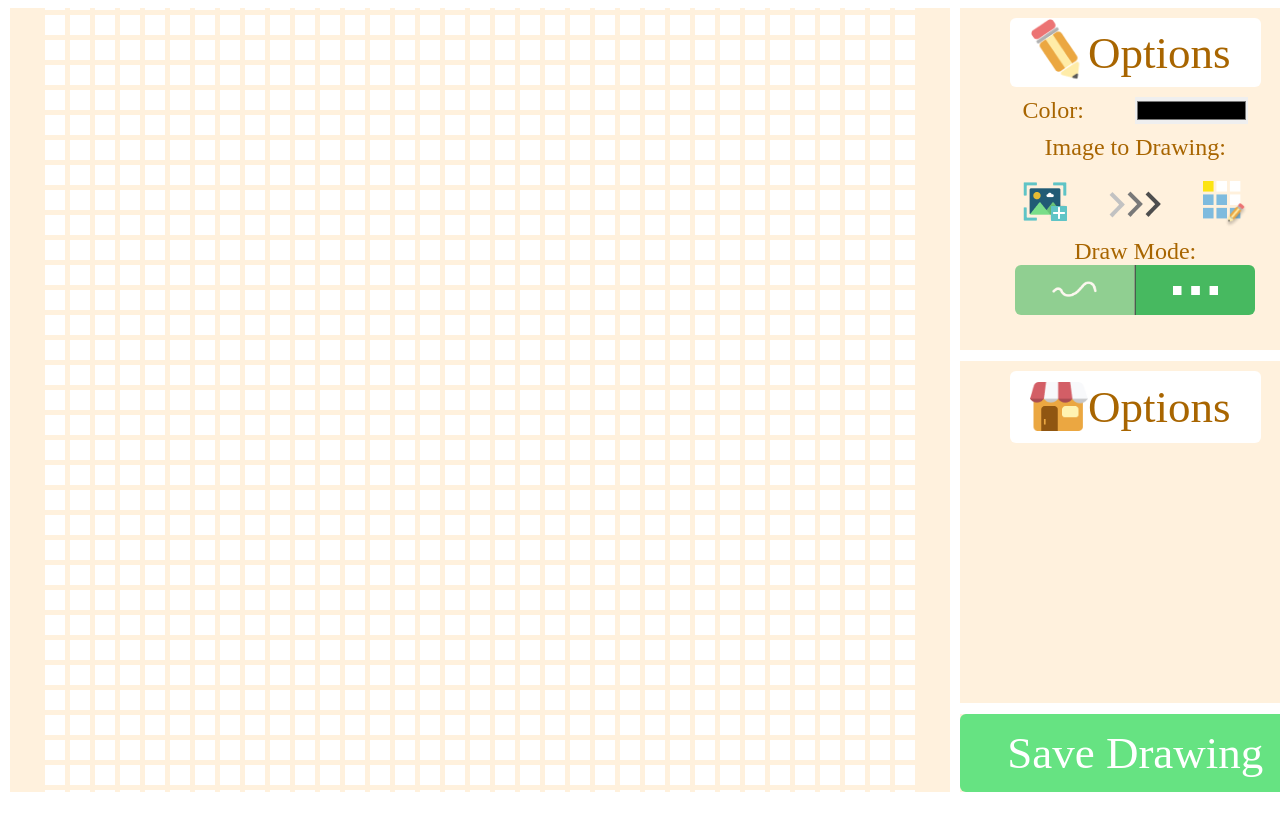
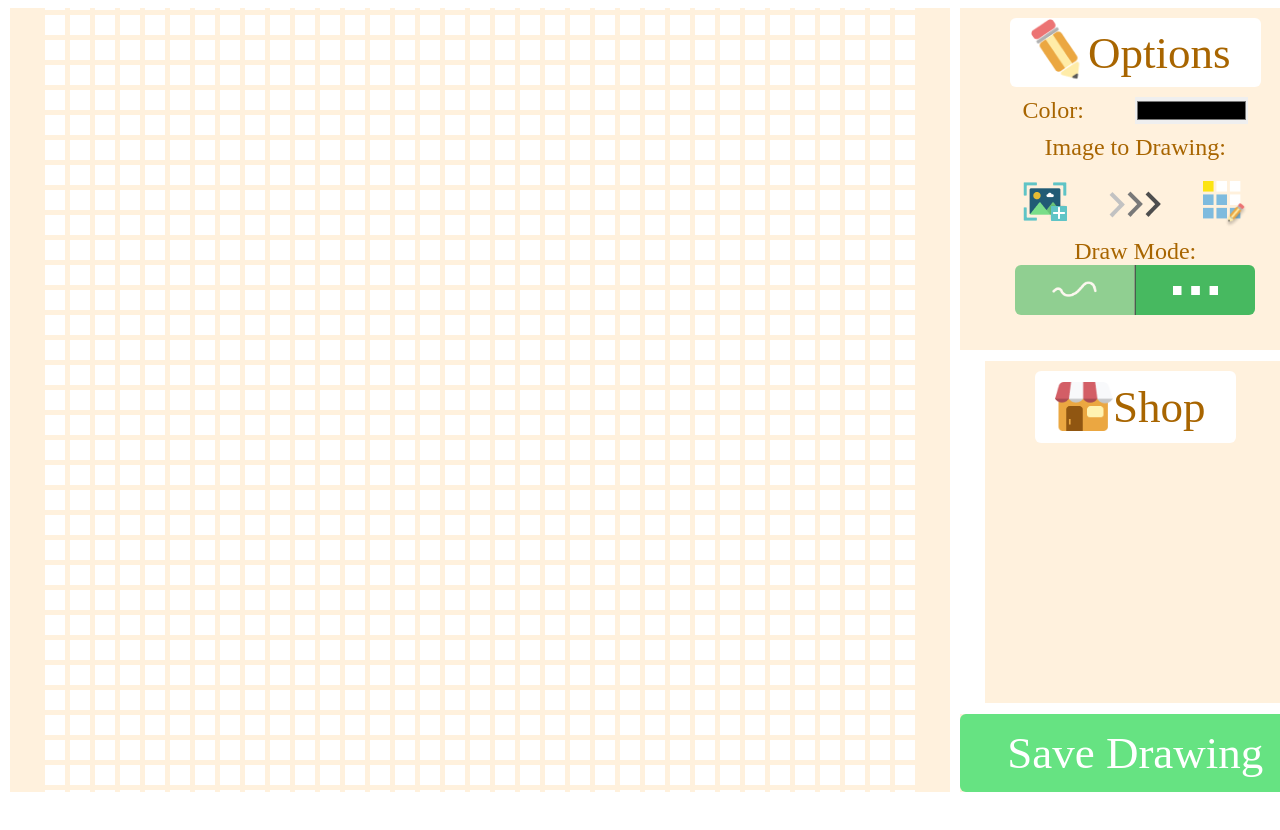
Before and after one commit to andreasZel/pixel-art-app, a React app: page / in a window 1280 px wide. Shown: the top 830 px of the page. Built offline with nearby package versions, Linux system fonts and the light colour scheme; a web font is replaced by a local one.

Commit message:
altered title of shop section for mockup

```diff
--- a/src/Components/ShopOptions/ShopOptions.tsx
+++ b/src/Components/ShopOptions/ShopOptions.tsx
@@ -9,7 +9,7 @@ export const ShopOptions = () => {
         <div className="drawOptions">
             <MenuTitle
                 src={ShopIcon}
-                title={"Options"}
+                title={"Shop"}
                 imgSize={58}
                 conteinerCSS={{ marginTop: '10px', padding: '10px 0px' }}
                 labelCSS={{ fontSize: '45px', marginRight: '30px', color: '#A86500', fontFamily: 'Irish Grover' }} />
```
